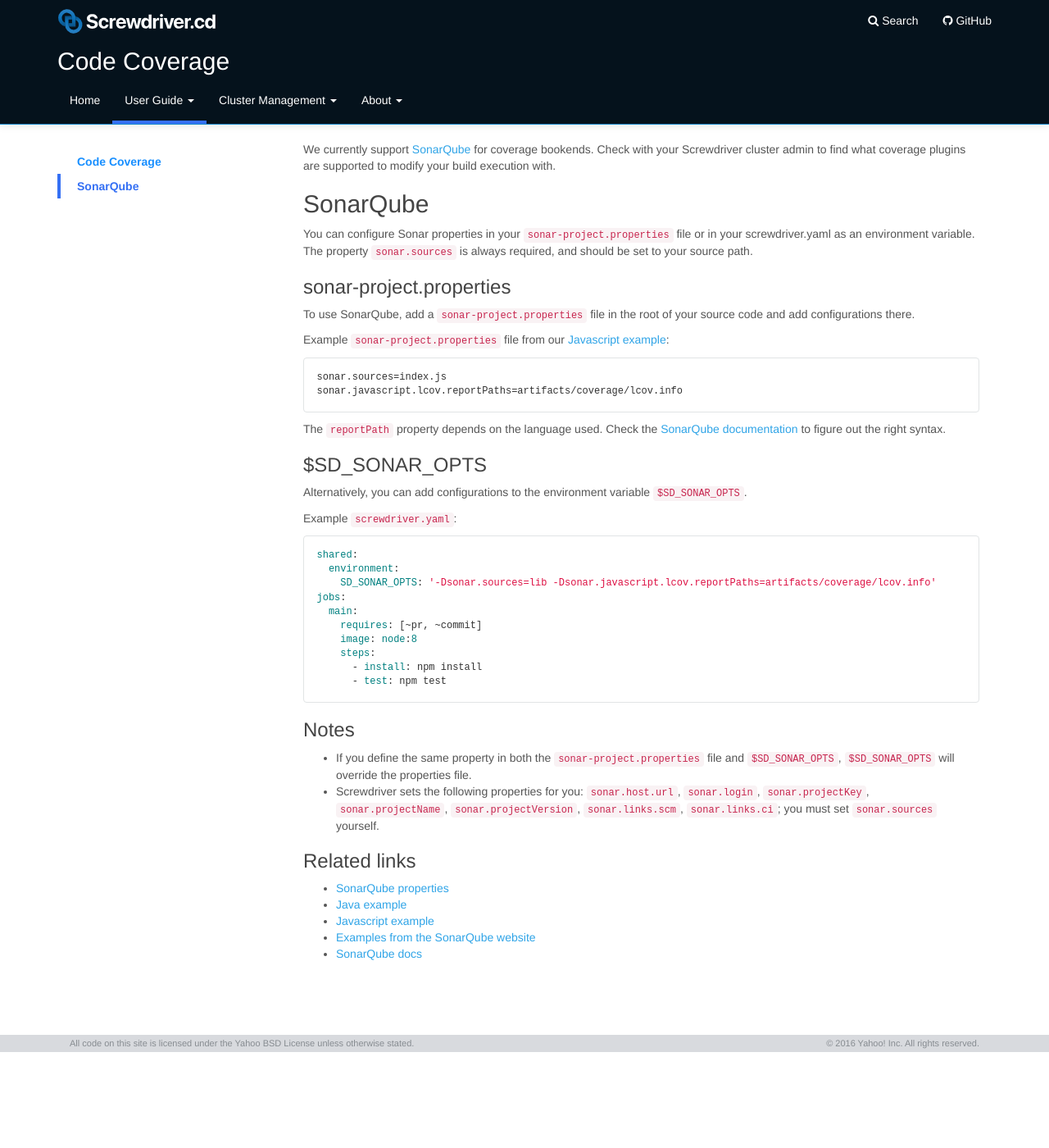
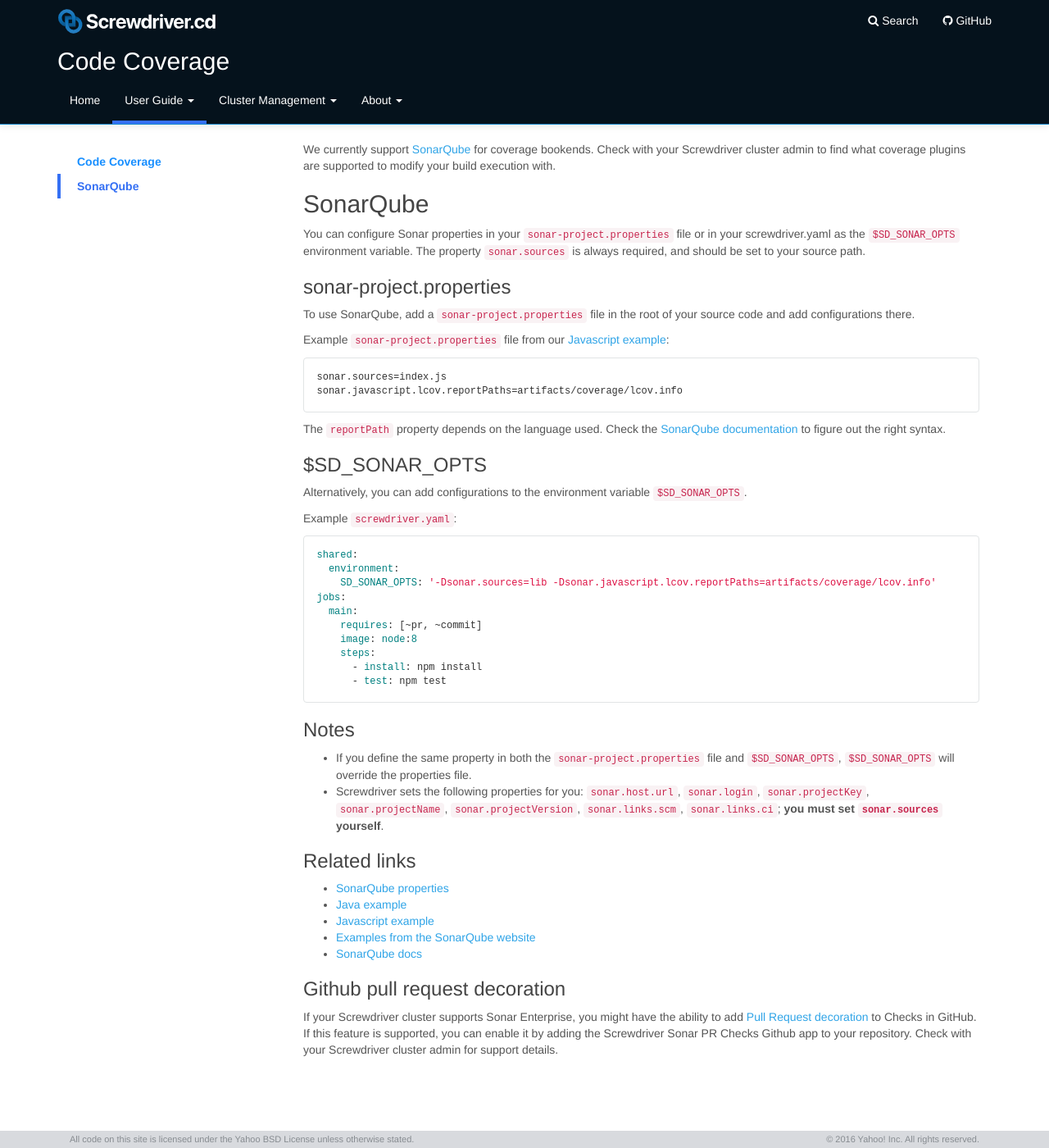
Before and after one commit to screwdriver-cd/guide, a Jekyll site: the page built from docs/user-guide/configuration/code-coverage.md, in a window 1280 px wide and 1400 px high, scrolled down 605 px. Shown: the whole window at 82% size. Built offline with Jekyll 4.4.1, drawn with Linux system fonts in a browser that asks for light colours; before the commit the page ends 1888 px from its top, so only the background shows below that.

Commit message:
fix: Add docs for Sonar PR decoration (#413)

```diff
--- a/docs/user-guide/configuration/code-coverage.md
+++ b/docs/user-guide/configuration/code-coverage.md
@@ -19,7 +19,7 @@ We currently support [SonarQube](https://github.com/screwdriver-cd/coverage-sona
 
 ## SonarQube
 
-You can configure Sonar properties in your `sonar-project.properties` file or in your screwdriver.yaml as an environment variable. The property `sonar.sources` is always required, and should be set to your source path.
+You can configure Sonar properties in your `sonar-project.properties` file or in your screwdriver.yaml as the `$SD_SONAR_OPTS` environment variable. The property `sonar.sources` is always required, and should be set to your source path.
 
 ### sonar-project.properties
 
@@ -55,7 +55,7 @@ jobs:
 ### Notes
 
 - If you define the same property in both the `sonar-project.properties` file and `$SD_SONAR_OPTS`, `$SD_SONAR_OPTS` will override the properties file.
-- Screwdriver sets the following properties for you: `sonar.host.url`, `sonar.login`, `sonar.projectKey`, `sonar.projectName`, `sonar.projectVersion`, `sonar.links.scm`, `sonar.links.ci`; you must set `sonar.sources` yourself.
+- Screwdriver sets the following properties for you: `sonar.host.url`, `sonar.login`, `sonar.projectKey`, `sonar.projectName`, `sonar.projectVersion`, `sonar.links.scm`, `sonar.links.ci`; **you must set `sonar.sources` yourself**.
 
 ### Related links
 - [SonarQube properties](https://docs.sonarqube.org/display/SONAR/Analysis+Parameters)
@@ -63,3 +63,6 @@ jobs:
 - [Javascript example](https://github.com/screwdriver-cd-test/sonar-coverage-example-javascript)
 - [Examples from the SonarQube website](https://github.com/SonarSource/sonar-scanning-examples)
 - [SonarQube docs](https://docs.sonarqube.org/display/SCAN)
+
+### Github pull request decoration
+If your Screwdriver cluster supports Sonar Enterprise, you might have the ability to add [Pull Request decoration](https://docs.sonarqube.org/7.8/analysis/pull-request/) to Checks in GitHub. If this feature is supported, you can enable it by adding the Screwdriver Sonar PR Checks Github app to your repository. Check with your Screwdriver cluster admin for support details.
```
Also changed, not shown: docs/cluster-management/configure-api.md (+1 -0 lines).
